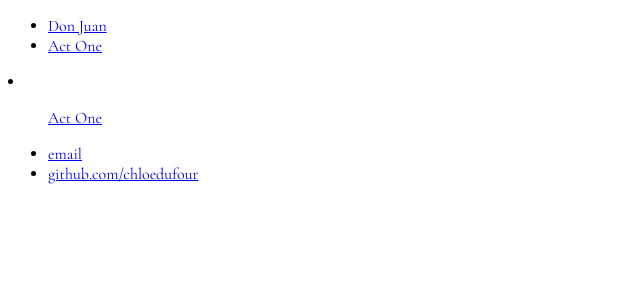
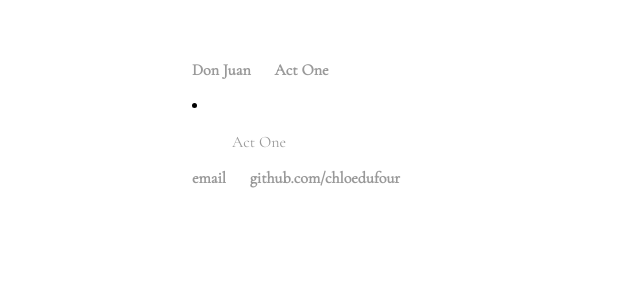
Before and after one commit to chloedufour/cdufour.github.io, a Jekyll site: the page built from final/DonJuan/index.html, in a window 1280 px wide. Shown: the top 300 px of the page, without its empty margins (0-640 px from the left). Built offline with Jekyll 4.4.1, drawn with Linux system fonts in a browser that asks for light colours.

Commit message:
Update don-juan-style.css

```diff
--- a/css/don-juan-style.css
+++ b/css/don-juan-style.css
@@ -4,6 +4,27 @@
 @font-face{
 	font-family: 'PT Serif', serif;
 	font-family: 'Cormorant Garamond', serif;
+}
+body {
+    margin: 60px auto;
+    width: 70%;
+}
+nav ul, footer ul {
+    font-family:'Cormorant Garamond', serif;
+    padding: 0px;
+    list-style: none;
+    font-weight: bold;
+}
+nav ul li, footer ul li {
+    display: inline;
+    margin-right: 20px;
+}
+a {
+    text-decoration: none;
+    color: #999;
+}
+a:hover {
+    text-decoration: underline;
 }
 
 dt {
@@ -30,9 +51,7 @@ h3{
 body {
 	font-family: 'Cormorant Garamond', serif;
 }
-li {
-	font-family: 'Cormorant Garamond', serif;
-}
+
 
 /*.tab {
     overflow: hidden;
```
